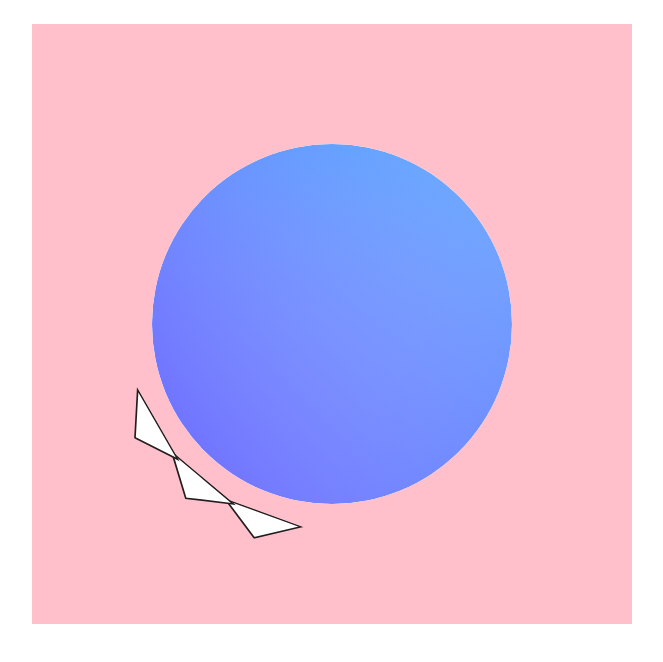
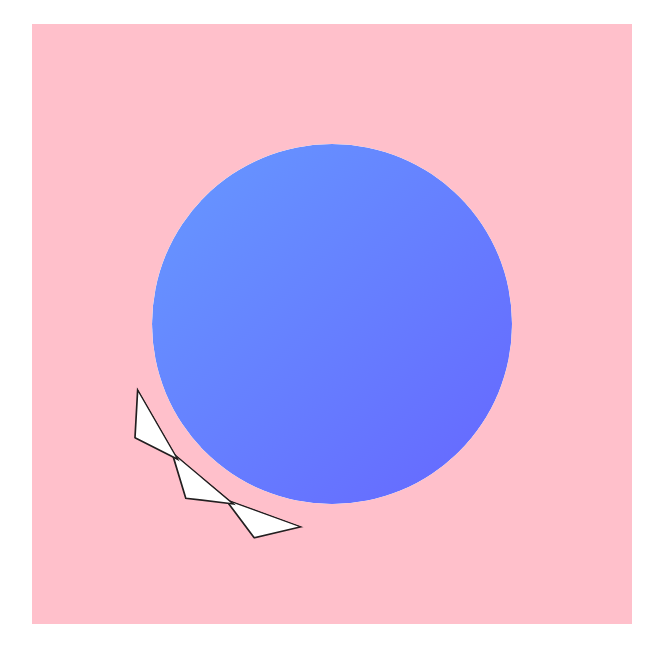
Before and after one commit to Pepewitch/circular-color-picker, a React (Create React App) app: page / in a window 1280 px wide. Shown: the top 662 px of the page, without its empty margins (308-971 px from the left). Built offline with nearby package versions, Linux system fonts and the light colour scheme.

Commit message:
:bug: debug css object

```diff
--- a/src/components/CircularColorPicker.jsx
+++ b/src/components/CircularColorPicker.jsx
@@ -100,7 +100,10 @@ function mix(a, b, v) {
   return (1 - v) * a + v * b;
 }
 
-function hueToRGB(H) {
+function hueToRGB(H, startLimit, stopLimit) {
+  if ((H > startLimit && H < stopLimit) || !H) {
+    return undefined;
+  }
   const S = 0.6;
   const V = 1;
   const V2 = V * (1 - S);
@@ -142,11 +145,7 @@ function hueToRGB(H) {
   };
 }
 
-const ColorRenderer = props => {
-  const { hue1, hue2, hue3 } = props;
-  const color1 = hueToRGB(hue1);
-  const color2 = hueToRGB(hue2);
-  const color3 = hueToRGB(hue3);
+const ThreeColor = ({ color1, color2, color3 }) => {
   return (
     <div
       className={`${styles.color_renderer} ${styles.float}`}
@@ -155,29 +154,98 @@ const ColorRenderer = props => {
       <div
         className={styles.color}
         style={{
-          background: `linear-gradient(0deg, transparent, rgb(${color1.r},${
+          background: `linear-gradient(0deg, transparent, rgba(${color1.r},${
             color1.g
-          },${color1.b}) )`
+          },${color1.b}, 0.65), rgba(${color1.r},${color1.g},${color1.b}, 1) )`
         }}
       />
       <div
         className={styles.color}
         style={{
-          background: `linear-gradient(120deg, transparent, rgb(${color2.r},${
+          background: `linear-gradient(120deg, transparent, rgba(${color2.r},${
             color2.g
-          },${color2.b}) )`
+          },${color2.b}, 0.2), rgba(${color2.r},${color2.g},${color2.b}, 1) )`
         }}
       />
       <div
         className={styles.color}
         style={{
-          background: `linear-gradient(240deg , transparent, rgb(${color3.r},${
+          background: `linear-gradient(240deg, transparent, rgba(${color3.r},${
             color3.g
-          },${color3.b}) )`
+          },${color3.b}, 0.15), rgba(${color3.r},${color3.g},${color3.b}, 1) )`
         }}
       />
     </div>
   );
+};
+
+const TwoColor = ({ color1, color2 }) => {
+  return (
+    <div
+      className={`${styles.color_renderer} ${styles.float}`}
+      style={{ background: "white" }}
+    >
+      <div
+        className={styles.color}
+        style={{
+          background: `rgba(${color1.r},${color1.g},${color1.b}, 1)`
+        }}
+      />
+      <div
+        className={styles.color}
+        style={{
+          background: `linear-gradient(135deg, transparent, rgba(${color2.r},${
+            color2.g
+          },${color2.b}, 0.5), rgba(${color2.r},${color2.g},${color2.b}, 1) )`
+        }}
+      />
+    </div>
+  );
+};
+
+const ColorRenderer = props => {
+  const { hue1, hue2, hue3, startLimit, stopLimit } = props;
+  const color1 = hueToRGB(hue1, startLimit, stopLimit);
+  const color2 = hueToRGB(hue2, startLimit, stopLimit);
+  const color3 = hueToRGB(hue3, startLimit, stopLimit);
+  if (color1 && color2 && color3) {
+    return <ThreeColor color1={color1} color2={color2} color3={color3} />;
+  } else if (color1 && color2) {
+    return <TwoColor color1={color1} color2={color2} />;
+  } else if (color1 && color3) {
+    return <TwoColor color1={color1} color2={color3} />;
+  } else if (color2 && color3) {
+    return <TwoColor color1={color2} color2={color3} />;
+  } else if (color1 || color2 || color3) {
+    const c1 = color1 || color2 || color3;
+    return (
+      <div
+        className={`${styles.color_renderer} ${styles.float}`}
+        style={{ background: "white" }}
+      >
+        <div
+          className={styles.color}
+          style={{
+            background: `rgba(${c1.r},${c1.g},${c1.b}, 1)`
+          }}
+        />
+      </div>
+    );
+  } else {
+    return (
+      <div
+        className={`${styles.color_renderer} ${styles.float}`}
+        style={{ background: "white" }}
+      >
+        <div
+          className={styles.color}
+          style={{
+            background: `transparent`
+          }}
+        />
+      </div>
+    );
+  }
 };
 
 export default class CircularColorPicker extends Component {
@@ -192,9 +260,7 @@ export default class CircularColorPicker extends Component {
     return (
       <div className={styles.container}>
         <div className={styles.color_bar}>
-          <div
-            className={styles.selector_stack}
-          >
+          <div className={styles.selector_stack}>
             <ColorSelector
               base
               initialRotation={200}
@@ -208,7 +274,13 @@ export default class CircularColorPicker extends Component {
               initialRotation={240}
               onChange={hue => this.setState({ hue3: hue })}
             />
-            <ColorRenderer hue1={hue1} hue2={hue2} hue3={hue3} />
+            <ColorRenderer
+              hue1={hue1}
+              hue2={hue2}
+              hue3={hue3}
+              startLimit={150}
+              stopLimit={210}
+            />
           </div>
         </div>
       </div>
```
